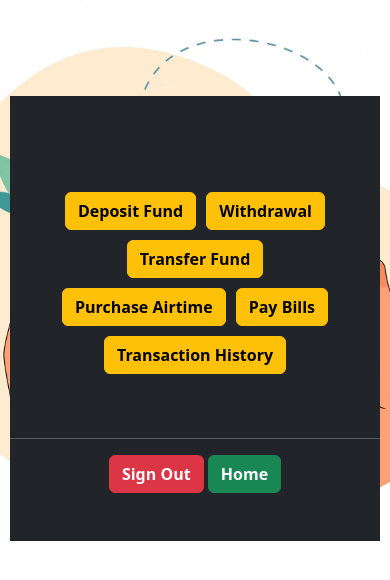
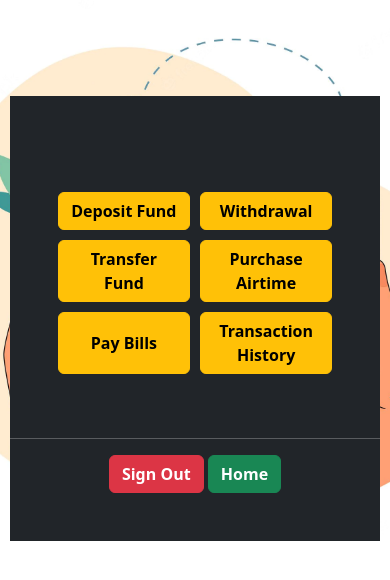
Before and after one commit to Peace-Olayinka/My-Banking-App, a plain HTML site: page userDashboardPage.html in a window 390 px wide. Drawn offline with nearby package versions, Linux system fonts and the light colour scheme.

Commit message:
added some responsiveness to userDashBoard css file

```diff
--- a/userDashboard_styles.css
+++ b/userDashboard_styles.css
@@ -3,6 +3,11 @@ body{
     background-repeat: no-repeat;
     background-position: center;
     background-size: cover;
+}
+@media screen and (max-width:1100px) {
+    #dashbdbox{
+        width: 70% !important;
+    }
 }
 @media screen and (max-width:800px) {
     #dashbdbox{
@@ -10,9 +15,14 @@ body{
     }
 }
 #btnbox{
-    display: flex;
-    flex-wrap: wrap;
+    display: grid;
+    grid-template-columns: repeat(3, 1fr);
     justify-content: center;
     gap: 10px;
 
 }
+@media screen and (max-width:1100px) {
+    #btnbox{
+        grid-template-columns: repeat(2, 1fr);
+    }
+}
```
Also changed, not shown: userDashboardPage.html (+1 -1 lines).
